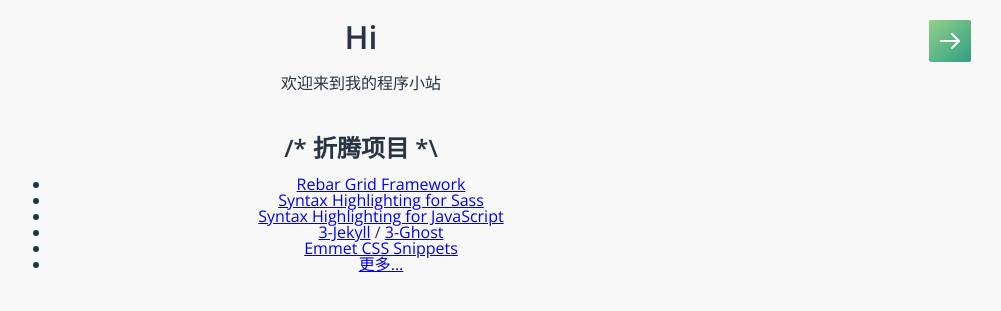
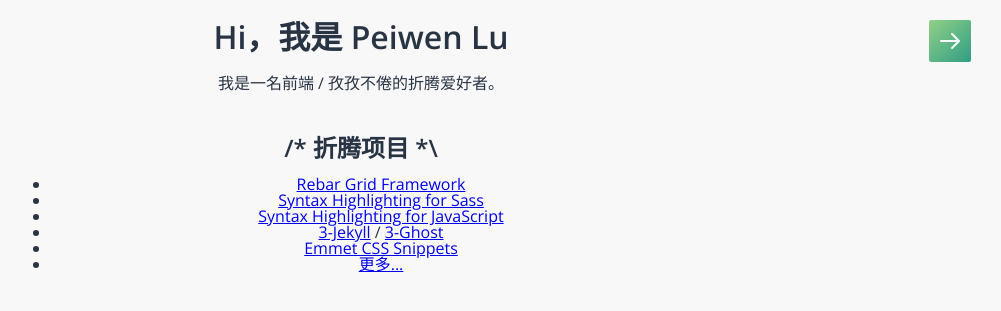
Before and after one commit to Potat0000/Blog-Jekyll_Old, a Jekyll site: the page built from index.html, in a window 1280 px wide. Shown: the top 311 px of the page, without its empty margins (279-1280 px from the left). Built offline with Jekyll 4.4.1, drawn with Linux system fonts in a browser that asks for light colours; some web fonts are replaced.

Commit message:
更新主页

```diff
--- a/index.html
+++ b/index.html
@@ -2,8 +2,8 @@
 layout: default
 ---
 <div id="home" class="container">
-  <h1>Hi</h1>
-  <p>欢迎来到我的程序小站</p>
+  <h1>Hi，我是 Peiwen Lu</h1>
+  <p>我是一名前端 / 孜孜不倦的折腾爱好者。</p>
   <h2>/* 折腾项目 *\</h2>
   <ul>
     <li><a href="http://rebar.io" target="_blank">Rebar Grid Framework</a></li>
```
